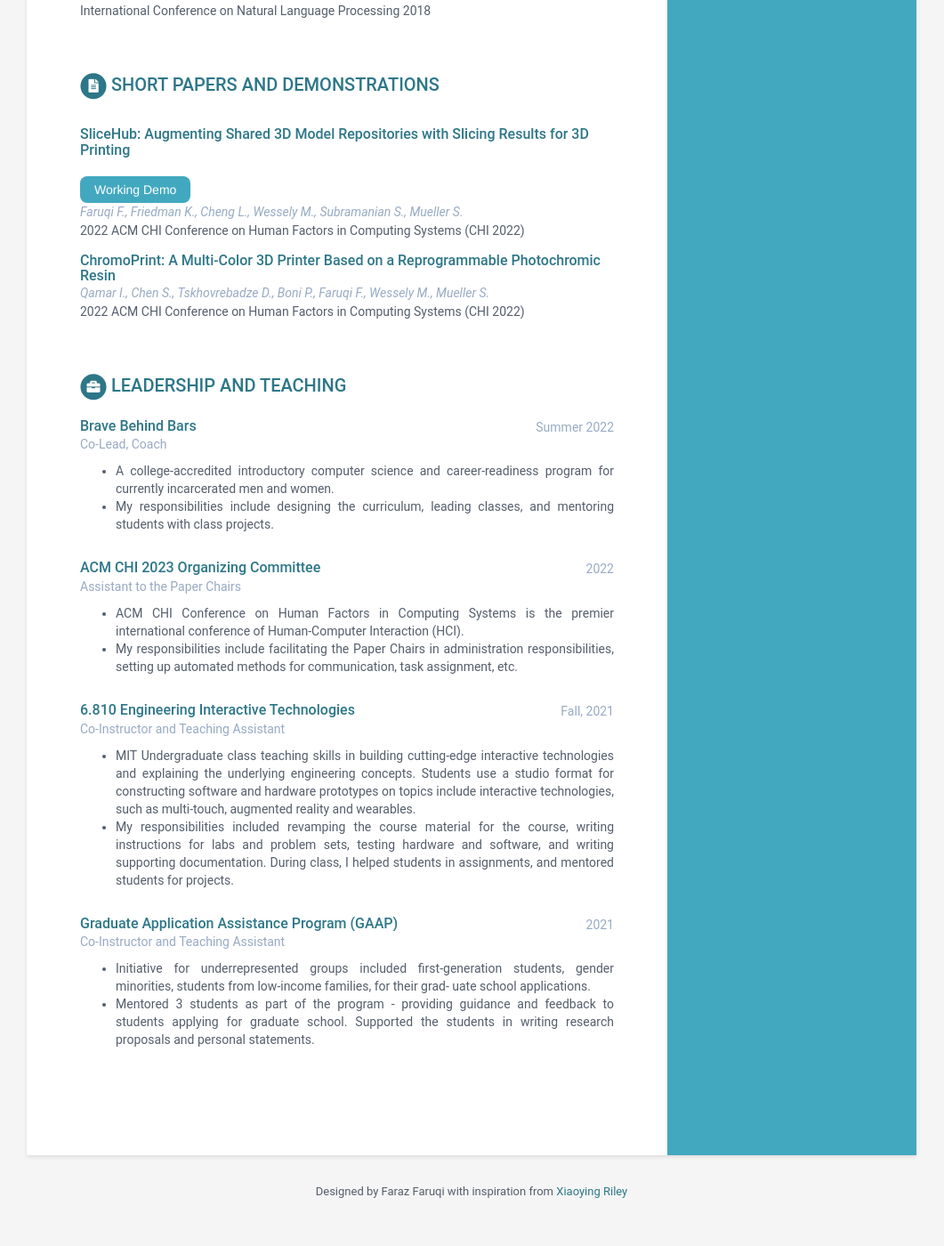
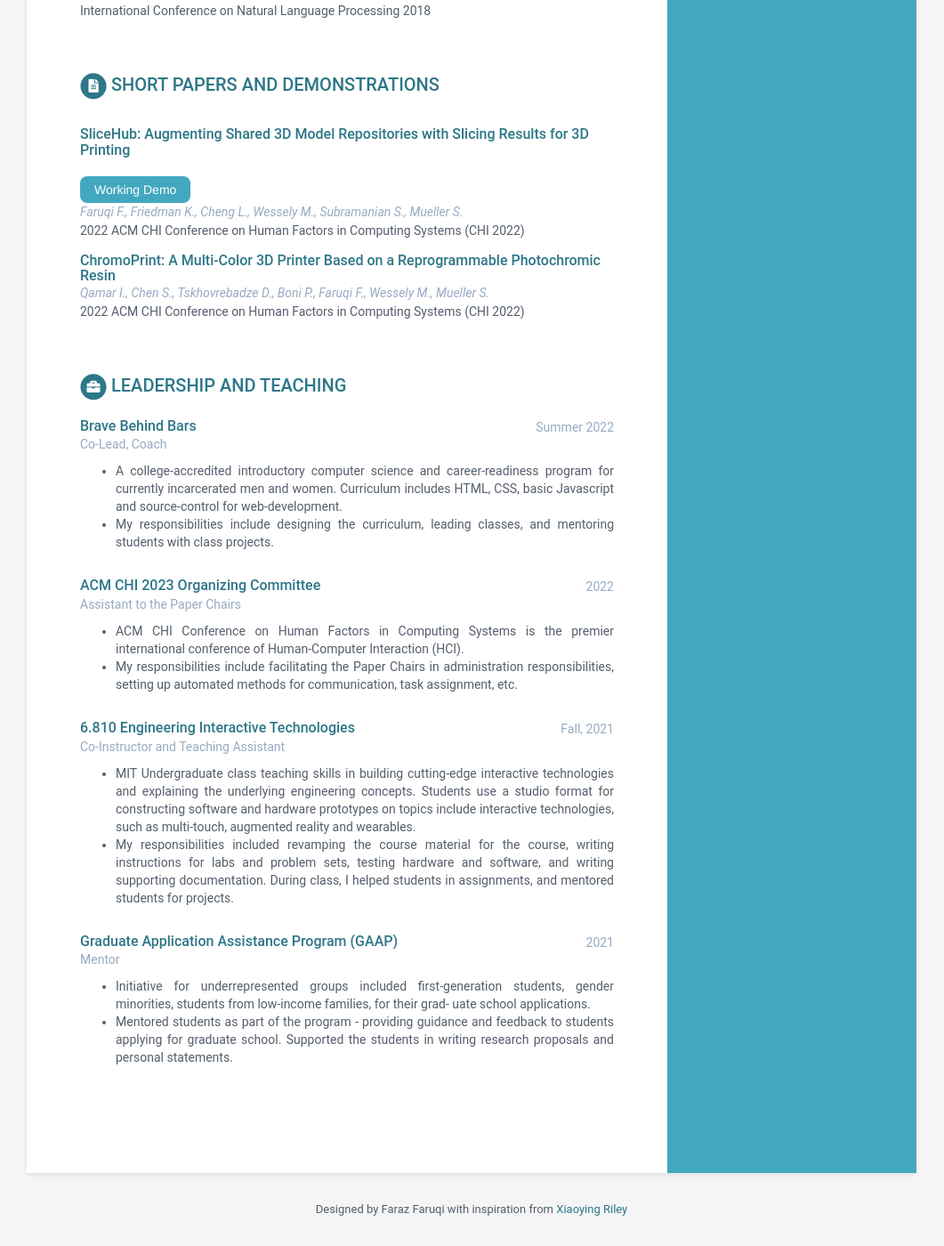
Before and after one commit to FarazFaruqi/FarazFaruqi.github.io, a Jekyll site: the page built from index.html, in a window 1280 px wide and 1400 px high, scrolled down 1180 px. Shown: the whole window at 89% size, without its empty margins (110-1171 px from the left). Built offline with Jekyll 4.4.1, drawn with Linux system fonts in a browser that asks for light colours.

```diff
--- a/_data/data.yml
+++ b/_data/data.yml
@@ -219,7 +219,7 @@
   time: Summer 2022
   company: The Educational Justice Institute
   details: |
-    - A college‐accredited introductory computer science and career‐readiness program for currently incarcerated men and women.
+    - A college‐accredited introductory computer science and career‐readiness program for currently incarcerated men and women. Curriculum includes HTML, CSS, basic Javascript and source-control for web-development.
     -  My responsibilities include designing the curriculum, leading classes, and mentoring students with class projects.
 
 
@@ -242,14 +242,14 @@
     - MIT Undergraduate class teaching skills in building cutting‐edge interactive technologies and explaining the underlying engineering concepts. Students use a studio format for constructing software and hardware prototypes on topics include interactive technologies, such as multi‐touch, augmented reality and wearables.
     -  My responsibilities included revamping the course material for the course, writing instructions for labs and problem sets, testing hardware and software, and writing supporting documentation. During class, I helped students in assignments, and mentored students for projects.
 
-- role: Co-Instructor and Teaching Assistant
+- role: Mentor
   title: Graduate Application Assistance Program (GAAP)
   link: https://www.thrive-eecs.mit.edu/gaap
   time: 2021
   company: MIT
   details: |
     - Initiative for underrepresented groups included first‐generation students, gender minorities, students from low‐income families, for their grad‐ uate school applications.
-    -  Mentored 3 students as part of the program ‐ providing guidance and feedback to students applying for graduate school. Supported the students in writing research proposals and personal statements.
+    -  Mentored students as part of the program ‐ providing guidance and feedback to students applying for graduate school. Supported the students in writing research proposals and personal statements.
 
 
 
```
